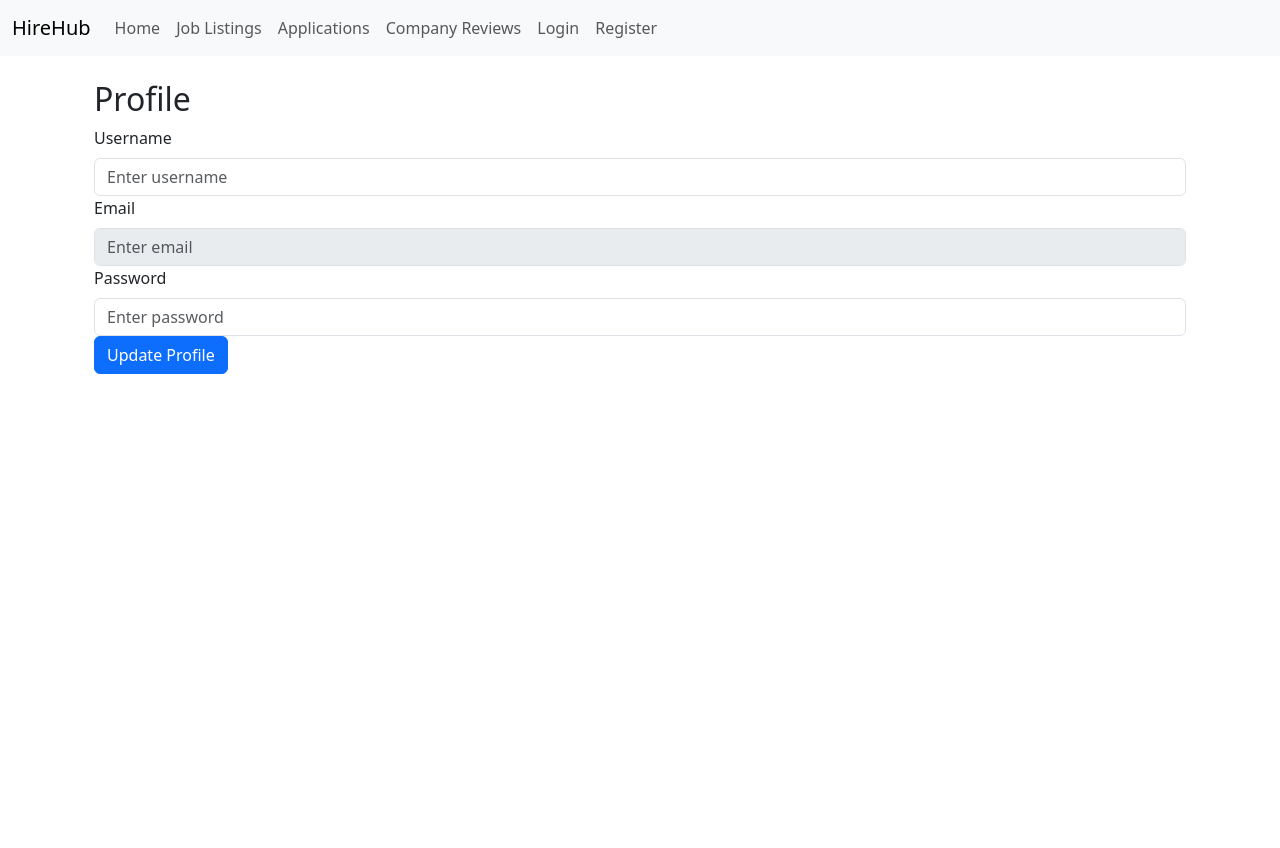
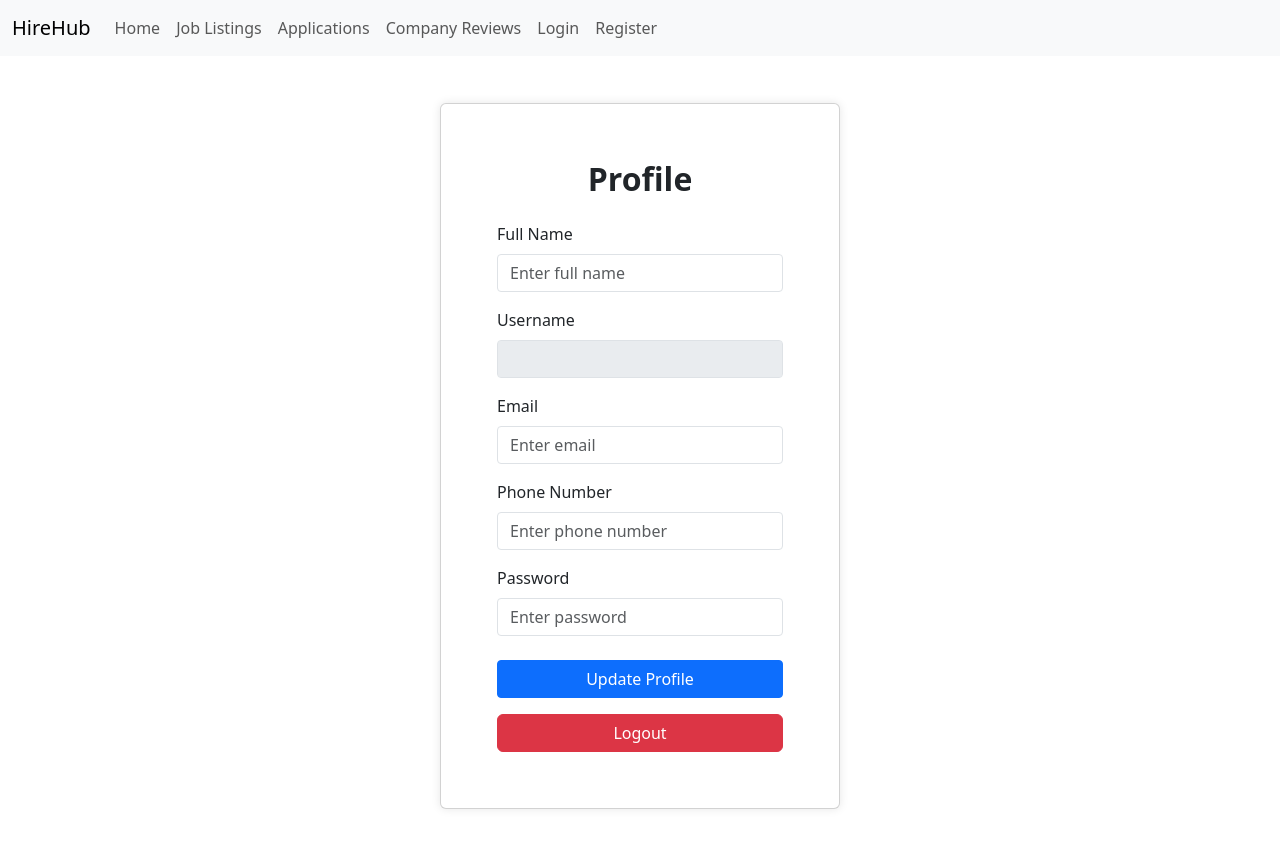
Before and after one commit to JuchangKim/HireHub, a React (Create React App) app in the folder client/: page /my-profile in a window 1280 px wide. Shown: the top 848 px of the page. Before the commit the page ends 800 px from the top, so only its background shows below. Built offline with nearby package versions, Linux system fonts and the light colour scheme.

Commit message:
Error handling and User Update message correction

```diff
--- a/client/src/pages/LoginPage.js
+++ b/client/src/pages/LoginPage.js
@@ -1,11 +1,19 @@
 import React, { useState } from "react";
-import { Container, Form, Button, Alert, Card } from "react-bootstrap";
+import {
+  Container,
+  Form,
+  Button,
+  Alert,
+  Card,
+  Row,
+  Col,
+} from "react-bootstrap";
 import { useNavigate } from "react-router-dom";
-import "./LoginPage.css"; // Make sure to create and import this CSS file
+import "./LoginPage.css";
 
 function LoginPage() {
   const [formData, setFormData] = useState({
-    email: "",
+    username: "",
     password: "",
   });
 
@@ -20,7 +28,7 @@ function LoginPage() {
   const handleSubmit = (e) => {
     e.preventDefault();
 
-    if (!formData.email || !formData.password) {
+    if (!formData.username || !formData.password) {
       setMessage("All fields are required.");
       return;
     }
@@ -29,7 +37,8 @@ function LoginPage() {
 
     const user = existingUsers.find(
       (user) =>
-        user.email === formData.email && user.password === formData.password
+        user.username === formData.username &&
+        user.password === formData.password
     );
 
     if (user) {
@@ -37,25 +46,34 @@ function LoginPage() {
       localStorage.setItem("currentUser", JSON.stringify(user));
       navigate("/my-profile");
     } else {
-      setMessage("Invalid email or password.");
+      setMessage("Invalid username or password.");
     }
+  };
+
+  const handleRegisterRedirect = () => {
+    navigate("/register");
   };
 
   return (
     <Container className="d-flex justify-content-center align-items-center min-vh-100 p-4">
       <Card className="login-card p-4">
         <Card.Body>
+          {/* Add a styled div as a logo */}
+          <div className="logo-container text-center mb-4">
+            <h1 className="logo-text">HireHub</h1>
+            <p className="logo-subtext">Connecting Talent with Opportunity</p>
+          </div>
           <h2 className="text-center mb-4">Login</h2>
           {message && <Alert variant="info">{message}</Alert>}
           <Form onSubmit={handleSubmit}>
-            <Form.Group controlId="formEmail">
-              <Form.Label>Email</Form.Label>
+            <Form.Group controlId="formUsername">
+              <Form.Label>Username</Form.Label>
               <Form.Control
-                type="email"
-                name="email"
-                value={formData.email}
+                type="text"
+                name="username"
+                value={formData.username}
                 onChange={handleChange}
-                placeholder="Enter email"
+                placeholder="Enter username"
                 className="mb-3"
               />
             </Form.Group>
@@ -70,9 +88,23 @@ function LoginPage() {
                 className="mb-4"
               />
             </Form.Group>
-            <Button variant="primary" type="submit" className="w-100">
-              Login
-            </Button>
+
+            <Row>
+              <Col>
+                <Button variant="primary" type="submit" className="w-100">
+                  Login
+                </Button>
+              </Col>
+              <Col>
+                <Button
+                  variant="primary"
+                  className="w-100"
+                  onClick={handleRegisterRedirect}
+                >
+                  Register
+                </Button>
+              </Col>
+            </Row>
           </Form>
         </Card.Body>
       </Card>
--- a/client/src/pages/Profile.js
+++ b/client/src/pages/Profile.js
@@ -1,26 +1,63 @@
 import React, { useState, useEffect } from "react";
-import { Container, Form, Button, Alert } from "react-bootstrap";
+import {
+  Container,
+  Form,
+  Button,
+  Alert,
+  Card,
+  Row,
+  Col,
+} from "react-bootstrap";
+import { useNavigate } from "react-router-dom";
 
 function Profile() {
   const [formData, setFormData] = useState({
+    fullName: "",
     username: "",
     email: "",
+    phoneNumber: "",
     password: "",
   });
 
   const [message, setMessage] = useState("");
+  const [formErrors, setFormErrors] = useState({}); // State for form errors
+  const navigate = useNavigate();
 
   useEffect(() => {
     // Load current user data from local storage
     const currentUser = JSON.parse(localStorage.getItem("currentUser"));
     if (currentUser) {
       setFormData({
+        fullName: currentUser.fullName,
         username: currentUser.username,
         email: currentUser.email,
+        phoneNumber: currentUser.phoneNumber,
         password: currentUser.password,
       });
     }
   }, []);
+
+  const validateForm = () => {
+    const errors = {};
+    const nameRegex = /^[a-zA-Z\s]+$/; // Only alphabets and spaces
+    const phoneRegex = /^[0-9]+$/; // Only digits
+
+    if (!formData.fullName || !nameRegex.test(formData.fullName)) {
+      errors.fullName = "Full Name must contain only alphabets and spaces.";
+    }
+    if (!formData.phoneNumber || !phoneRegex.test(formData.phoneNumber)) {
+      errors.phoneNumber = "Phone Number must contain only digits.";
+    }
+    if (!formData.email) {
+      errors.email = "Email is required.";
+    }
+    if (!formData.password) {
+      errors.password = "Password is required.";
+    }
+
+    setFormErrors(errors);
+    return Object.keys(errors).length === 0;
+  };
 
   const handleChange = (e) => {
     const { name, value } = e.target;
@@ -30,9 +67,7 @@ function Profile() {
   const handleSubmit = (e) => {
     e.preventDefault();
 
-    // Basic validation
-    if (!formData.username || !formData.email || !formData.password) {
-      setMessage("All fields are required.");
+    if (!validateForm()) {
       return;
     }
 
@@ -41,29 +76,58 @@ function Profile() {
 
     // Update user info
     const updatedUsers = existingUsers.map((user) =>
-      user.email === formData.email ? { ...user, ...formData } : user
+      user.username === formData.username ? { ...user, ...formData } : user
     );
 
+    try {
       // Save updated users list and set current user
       localStorage.setItem("users", JSON.stringify(updatedUsers));
       localStorage.setItem("currentUser", JSON.stringify(formData));
 
       setMessage("Profile updated successfully!");
+      setTimeout(() => setMessage(""), 2000); // Clear message after 2 seconds
+    } catch (e) {
+      setMessage("Failed to update profile: Storage quota exceeded.");
+      setTimeout(() => setMessage(""), 2000); // Clear message after 2 seconds
+    }
+  };
+
+  const handleLogout = () => {
+    localStorage.removeItem("currentUser");
+    navigate("/login");
   };
 
   return (
-    <Container className="p-4">
-      <h2>Profile</h2>
+    <Container className="d-flex justify-content-center align-items-center min-vh-100 p-4">
+      <Card className="login-card p-4">
+        <Card.Body>
+          <h2 className="text-center mb-4">Profile</h2>
           {message && <Alert variant="info">{message}</Alert>}
           <Form onSubmit={handleSubmit}>
+            <Form.Group controlId="formFullName">
+              <Form.Label>Full Name</Form.Label>
+              <Form.Control
+                type="text"
+                name="fullName"
+                value={formData.fullName}
+                onChange={handleChange}
+                placeholder="Enter full name"
+                className="mb-3"
+                isInvalid={!!formErrors.fullName}
+              />
+              <Form.Control.Feedback type="invalid">
+                {formErrors.fullName}
+              </Form.Control.Feedback>
+            </Form.Group>
             <Form.Group controlId="formUsername">
               <Form.Label>Username</Form.Label>
               <Form.Control
                 type="text"
                 name="username"
                 value={formData.username}
-            onChange={handleChange}
-            placeholder="Enter username"
+                readOnly
+                className="mb-3"
+                style={{ backgroundColor: "#e9ecef" }} // Greyed out field
               />
             </Form.Group>
             <Form.Group controlId="formEmail">
@@ -74,8 +138,27 @@ function Profile() {
                 value={formData.email}
                 onChange={handleChange}
                 placeholder="Enter email"
-            disabled
+                className="mb-3"
+                isInvalid={!!formErrors.email}
               />
+              <Form.Control.Feedback type="invalid">
+                {formErrors.email}
+              </Form.Control.Feedback>
+            </Form.Group>
+            <Form.Group controlId="formPhoneNumber">
+              <Form.Label>Phone Number</Form.Label>
+              <Form.Control
+                type="text"
+                name="phoneNumber"
+                value={formData.phoneNumber}
+                onChange={handleChange}
+                placeholder="Enter phone number"
+                className="mb-3"
+                isInvalid={!!formErrors.phoneNumber}
+              />
+              <Form.Control.Feedback type="invalid">
+                {formErrors.phoneNumber}
+              </Form.Control.Feedback>
             </Form.Group>
             <Form.Group controlId="formPassword">
               <Form.Label>Password</Form.Label>
@@ -85,12 +168,28 @@ function Profile() {
                 value={formData.password}
                 onChange={handleChange}
                 placeholder="Enter password"
+                className="mb-4"
+                isInvalid={!!formErrors.password}
               />
+              <Form.Control.Feedback type="invalid">
+                {formErrors.password}
+              </Form.Control.Feedback>
             </Form.Group>
-        <Button variant="primary" type="submit">
+
+            <Row className="mb-3">
+              <Col>
+                <Button variant="primary" type="submit" className="w-100">
                   Update Profile
                 </Button>
+              </Col>
+            </Row>
+
+            <Button variant="danger" className="w-100" onClick={handleLogout}>
+              Logout
+            </Button>
           </Form>
+        </Card.Body>
+      </Card>
     </Container>
   );
 }
--- a/client/src/pages/RegisterPage.js
+++ b/client/src/pages/RegisterPage.js
@@ -1,16 +1,37 @@
 import React, { useState } from "react";
 import { Container, Form, Button, Alert, Card } from "react-bootstrap";
-import "./RegisterPage.css"; // Make sure to create and import this CSS file
+import { useNavigate } from "react-router-dom";
+import "./RegisterPage.css"; // Ensure this CSS file is properly created and imported
 
 function RegisterPage() {
   const [formData, setFormData] = useState({
+    fullName: "",
     username: "",
     email: "",
+    phoneNumber: "",
     password: "",
-    phoneNumber: "",
   });
 
   const [message, setMessage] = useState("");
+  const navigate = useNavigate();
+
+  const validateForm = () => {
+    const { fullName, phoneNumber } = formData;
+    const nameRegex = /^[A-Za-z\s]+$/;
+    const phoneRegex = /^\d+$/;
+
+    if (!nameRegex.test(fullName)) {
+      setMessage("Full name can only contain alphabets.");
+      return false;
+    }
+
+    if (!phoneRegex.test(phoneNumber)) {
+      setMessage("Phone number can only contain digits.");
+      return false;
+    }
+
+    return true;
+  };
 
   const handleChange = (e) => {
     const { name, value } = e.target;
@@ -21,37 +42,79 @@ function RegisterPage() {
     e.preventDefault();
 
     if (
+      !formData.fullName ||
       !formData.username ||
       !formData.email ||
-      !formData.password ||
-      !formData.phoneNumber
+      !formData.phoneNumber ||
+      !formData.password
     ) {
       setMessage("All fields are required.");
       return;
     }
 
+    if (!validateForm()) {
+      return;
+    }
+
     const existingUsers = JSON.parse(localStorage.getItem("users")) || [];
 
+    // Check if email already exists
     if (existingUsers.some((user) => user.email === formData.email)) {
       setMessage("User with this email already exists.");
       return;
     }
 
+    // Check if username already exists
+    if (existingUsers.some((user) => user.username === formData.username)) {
+      setMessage("User with this username already exists.");
+      return;
+    }
+
+    // Save new user
     existingUsers.push(formData);
     localStorage.setItem("users", JSON.stringify(existingUsers));
 
+    // Set the current user
     localStorage.setItem("currentUser", JSON.stringify(formData));
     setMessage("User registered successfully!");
-    setFormData({ username: "", email: "", password: "", phoneNumber: "" });
+
+    // Clear the form
+    setFormData({
+      fullName: "",
+      username: "",
+      email: "",
+      phoneNumber: "",
+      password: "",
+    });
+  };
+
+  const handleLoginRedirect = () => {
+    navigate("/login"); // Redirect to the login page
   };
 
   return (
     <Container className="d-flex justify-content-center align-items-center min-vh-100 p-4">
       <Card className="register-card p-4">
         <Card.Body>
+          {/* Add a styled div as a logo */}
+          <div className="logo-container text-center mb-4">
+            <h1 className="logo-text">HireHub</h1>
+            <p className="logo-subtext">Join the Network</p>
+          </div>
           <h2 className="text-center mb-4">Register</h2>
           {message && <Alert variant="info">{message}</Alert>}
           <Form onSubmit={handleSubmit}>
+            <Form.Group controlId="formFullName">
+              <Form.Label>Full Name</Form.Label>
+              <Form.Control
+                type="text"
+                name="fullName"
+                value={formData.fullName}
+                onChange={handleChange}
+                placeholder="Enter full name"
+                className="mb-3"
+              />
+            </Form.Group>
             <Form.Group controlId="formUsername">
               <Form.Label>Username</Form.Label>
               <Form.Control
@@ -96,8 +159,15 @@ function RegisterPage() {
                 className="mb-4"
               />
             </Form.Group>
-            <Button variant="primary" type="submit" className="w-100">
+            <Button variant="primary" type="submit" className="w-100 mb-2">
               Register
+            </Button>
+            <Button
+              variant="link"
+              className="w-100 text-center"
+              onClick={handleLoginRedirect}
+            >
+              Take me back to login page
             </Button>
           </Form>
         </Card.Body>
```
Lines whose indentation alone changed are shown as unchanged.
